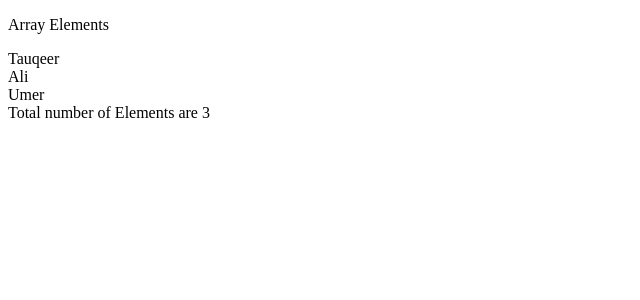
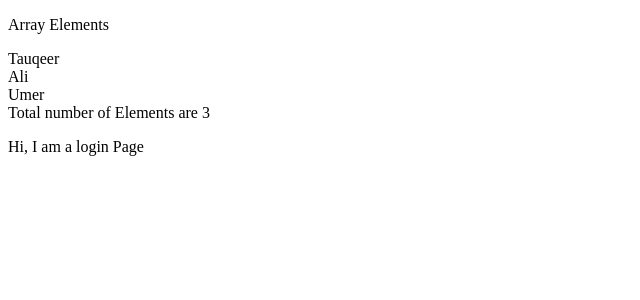
Before and after one commit to tauqeerqau/angularLearning, an Angular app: page / in a window 1280 px wide. Shown: the top 300 px of the page, without its empty margins (0-640 px from the left). Built offline with nearby package versions, Linux system fonts and the light colour scheme.

Commit message:
added a new component Login

```diff
--- a/src/app/app.html
+++ b/src/app/app.html
@@ -4,3 +4,4 @@
     <br>
 }
 Total number of Elements are {{count}}
+<app-login></app-login>
--- a/src/app/app.ts
+++ b/src/app/app.ts
@@ -1,8 +1,9 @@
 import { Component } from '@angular/core';
+import { Login } from './login/login';
 
 @Component({
   selector: 'app-root',
-  imports: [],
+  imports: [Login],
   templateUrl: './app.html',
   styleUrl: './app.css'
 })
--- /dev/null
+++ b/src/app/login/login.html
@@ -0,0 +1 @@
+<p>Hi, I am a login Page</p>
```
Also changed, not shown: src/app/login/login.ts (added, +11 -0 lines), src/app/login/login.css (added), 1 other file (tests, documents, lock files or other folders).
